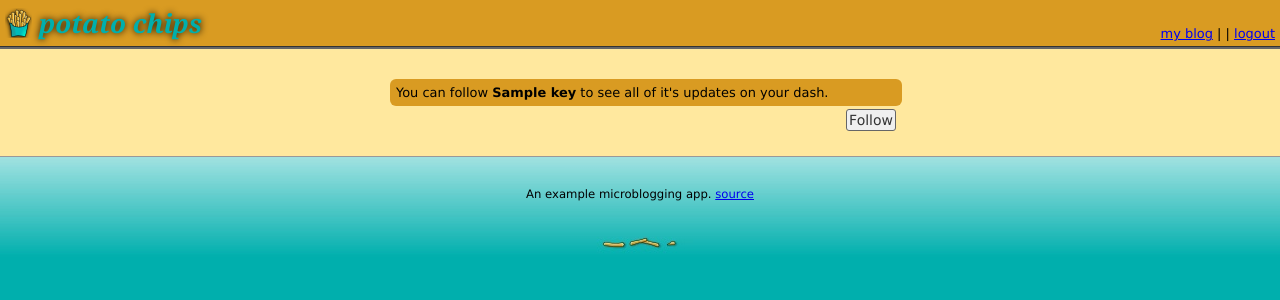
After one commit to grzes/potato-chips, a Django app: template chips/templates/follow.html in a window 1280 px wide. The commit adds this page. Shown: the top 300 px of the page. Run offline with Django 3.2, Linux system fonts and the light colour scheme; the template is opened without the code that fills it: most values are stand-ins (such as "Sample title", 1, 10 or a date in 2020).

Commit message:
Adding an intermediate follow form page (since we only keep user's signed in under the main domain)

```diff
--- a/chips/models.py
+++ b/chips/models.py
@@ -36,6 +36,10 @@ class Blog(db.Model):
         if self.key() not in friends.f:
             friends.f.append(self.key())
             friends.put()
+
+    def is_following(self, new_friend):
+        """Check if already following."""
+        return bool(Friends.all().filter("f =", self.key()).ancestor(new_friend).count())
 
 
 class Friends(db.Model):
--- a/chips/static/css/chips.css
+++ b/chips/static/css/chips.css
@@ -150,3 +150,7 @@ h1 a {
 }
 .title a {
 	color: #999;
+}
+strong {
+	font-weight: bold;
+}
--- a/chips/templates/blog.html
+++ b/chips/templates/blog.html
@@ -6,7 +6,7 @@
 <div class="title">
 	<img src="http://www.gravatar.com/avatar/{{blog.emailhash}}?s=60"/>
 	<span class="author">{{blog.key.name}}</span><br/>
-	<a href="{% url dash %}">follow</a>
+	<a href="{% url follow blog.key.name %}">follow</a>
 </div>
 {% endblock %}
 {% block posts %}{{ block.super }}{% endblock %}
--- /dev/null
+++ b/chips/templates/follow.html
@@ -0,0 +1,22 @@
+{% extends "base.html" %}
+
+
+{% block content %}
+<div class="post">
+	{% if is_following %}
+	<div class="text">
+		You are already following <strong>{{ follow_blog.key.name }}</strong>.
+	</div>
+	{% else %}
+	<form method="post">
+	<div class="text">
+		You can follow <strong>{{ follow_blog.key.name }}</strong> to see all of it's updates on your dash.
+	</div>
+	<div class="tools">
+		<input class="date" type="submit" value="Follow"/>
+	</div>
+	{% csrf_token %}
+	</form>
+	{% endif %}
+</div>
+{% endblock %}
--- a/chips/urls.py
+++ b/chips/urls.py
@@ -7,6 +7,7 @@ urlpatterns = patterns(
     '',
     url(r'^$', views.postlist, name='postlist'),
     url(r'^dash/$', views.dash, name='dash'),
+    url(r'^follow/(\w+)/$', views.follow, name='follow'),
     url(r'^signup/$', views.signup, name='signup'),
     url(r'^__exception_test__/$', views.exception_test, {}),
 )
```
Also changed, not shown: chips/tests.py (+8 -0 lines), chips/views.py (+21 -1 lines).
